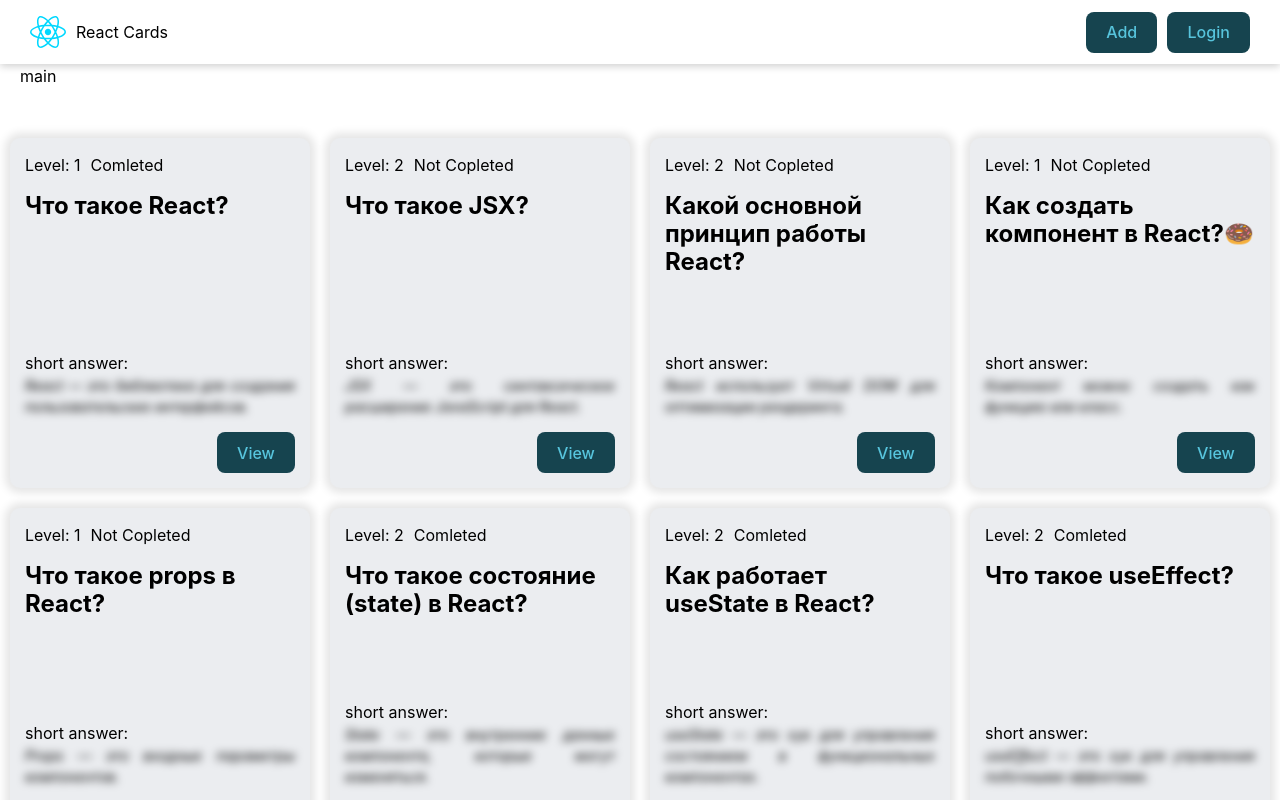
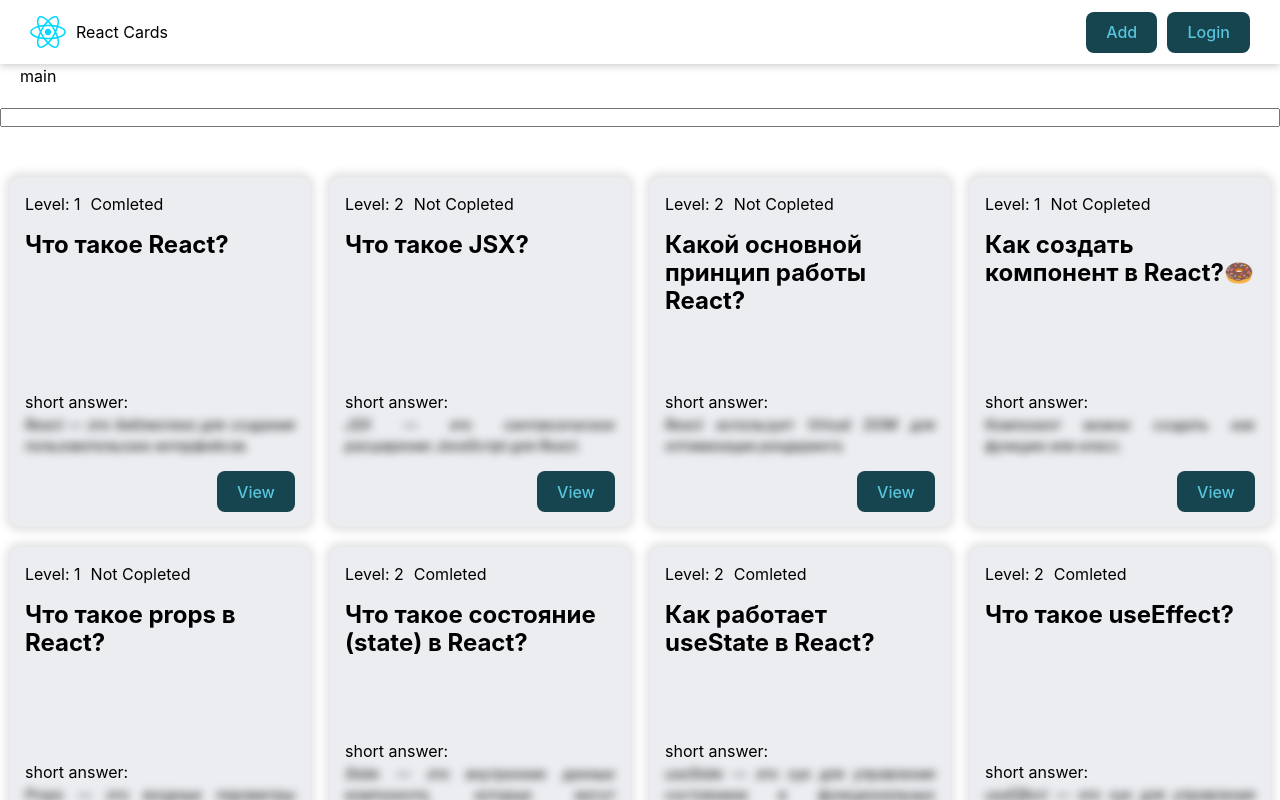
Before and after one commit to Uspex918/react-app-course, a React (Vite) app: page / in a window 1280 px wide. Built offline with nearby package versions, Linux system fonts and the light colour scheme; data requests are answered from the project's data file.

Commit message:
input, memo

```diff
--- a/src/components/QuestionCardList/QuestionCardList.jsx
+++ b/src/components/QuestionCardList/QuestionCardList.jsx
@@ -1,7 +1,8 @@
 import cls from "./QuestionCardList.module.css";
 import { QuestionCard } from "../QuestionCard";
+import { memo } from "react";
 
-export const QuestionCardList = ({ cards }) => {
+export const QuestionCardList = memo(({ cards }) => {
     return (
         <div className={cls.cardList}>
             {cards.map((card, index) => {
@@ -9,4 +10,4 @@
             })}
         </div>
     );
-};
+});
--- a/src/pages/HomePage/HomePage.jsx
+++ b/src/pages/HomePage/HomePage.jsx
@@ -1,5 +1,5 @@
 // import cls from "./HomePage.module.css";
-import { Fragment, useState, useEffect } from "react";
+import { Fragment, useState, useEffect, useRef } from "react";
 import { API_URL } from "../../constants";
 import { QuestionCardList } from "../../components/QuestionCardList";
 import { Loader } from "../../components/Loader";
@@ -7,6 +7,9 @@
 
 export const HomePage = () => {
     const [questions, setQuestions] = useState([]);
+    const [searchValue, setSearchValue] = useState([]);
+
+    // const inputRef = useRef();
 
     const [getQuestions, isLoading, error] = useFetch(async (url) => {
         const response = await fetch(`${API_URL}/${url}`);
@@ -45,8 +48,20 @@
         getQuestions("react");
     }, []);
 
+    // const testRefHandler = () => {
+    //     console.dir(inputRef.current.value);
+    // };
+
+    const onSearchChangeHandler = (e) => {
+        // console.log(e.target.value);
+        setSearchValue(e.target.value);
+    };
+
     return (
         <Fragment>
+            <input type="text" value={searchValue} onChange={onSearchChangeHandler} />
+            {/* <button onClick={testRefHandler}>test ref</button> */}
+
             {isLoading && <Loader />}
             {error && <p>{error}</p>}
             <QuestionCardList cards={questions} />
```
